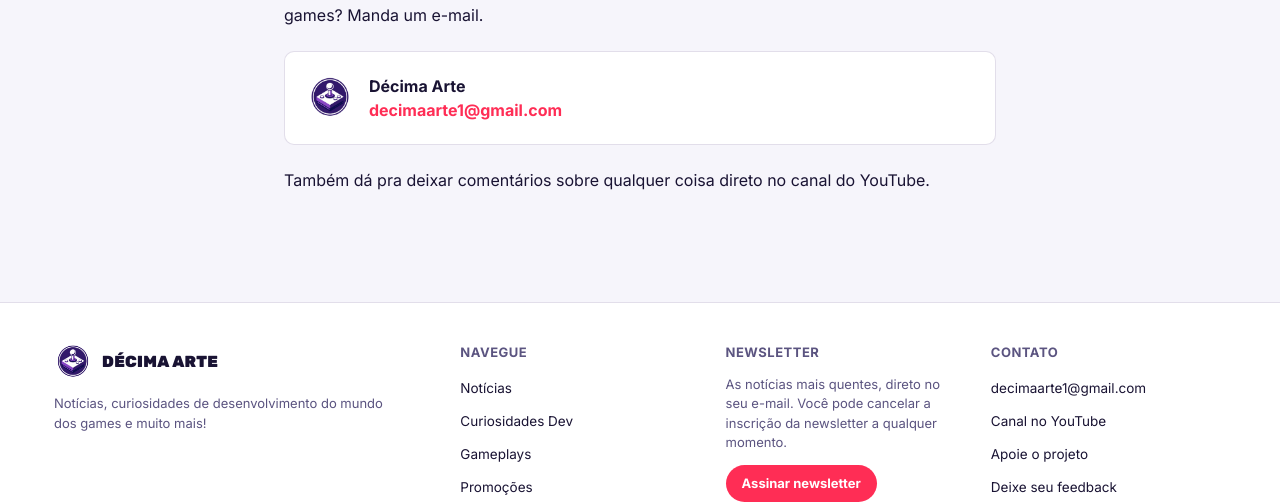
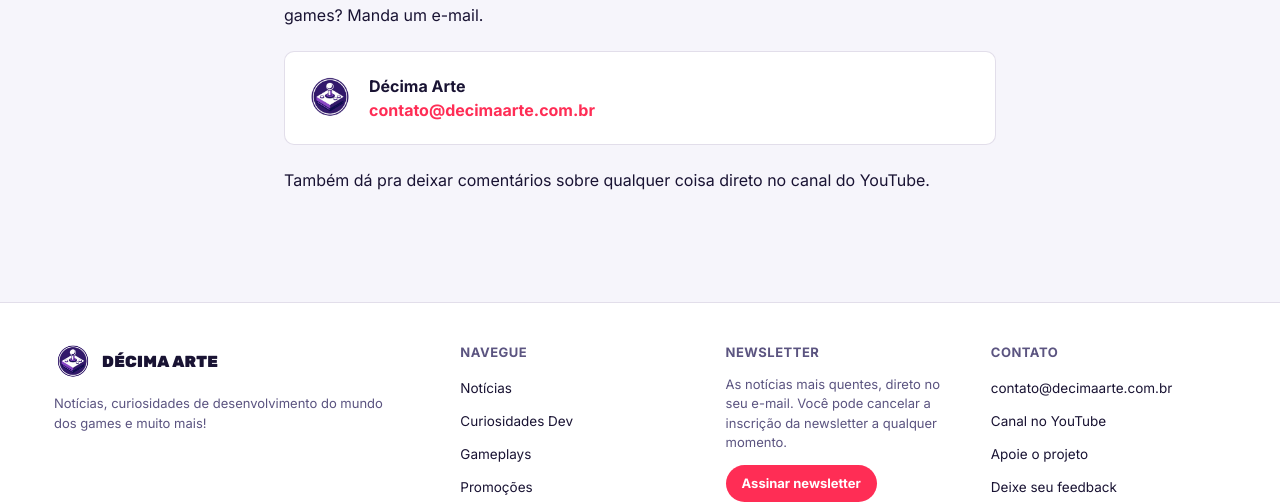
Before and after one commit to decimaarte/decimaarte, a Jekyll site: the page built from contato.html, in a window 1280 px wide. Shown: the part 257-761 px from the top of the page. Built offline with Jekyll 4.4.1, drawn with Linux system fonts in a browser that asks for light colours.

Commit message:
Add files via upload

```diff
--- a/_config.yml
+++ b/_config.yml
@@ -2,7 +2,7 @@
 description: "Notícias, curiosidades de desenvolvimento e promoções do mundo dos games."
 url: "https://decimaarte.com.br"
 baseurl: ""
-email: decimaarte1@gmail.com
+email: contato@decimaarte.com.br
 youtube_url: "https://www.youtube.com/@decima10arte?sub_confirmation=1"
 
 # Menu principal — "Guias" fica pronto no código mas oculto até ter o 1º guia publicado
```
